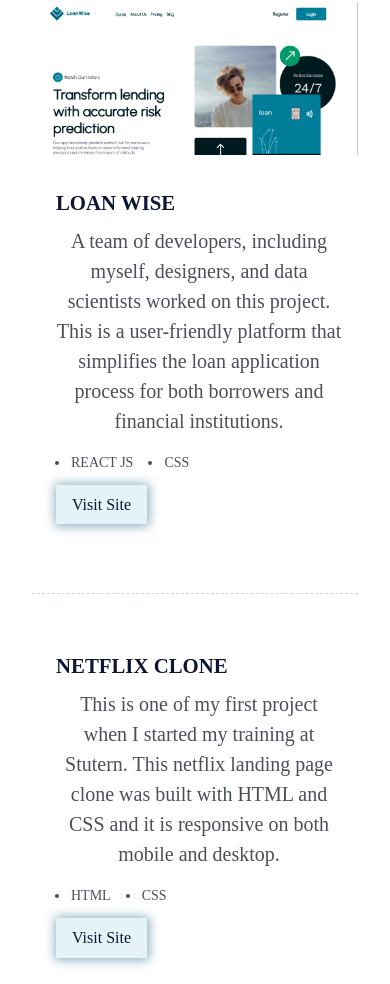
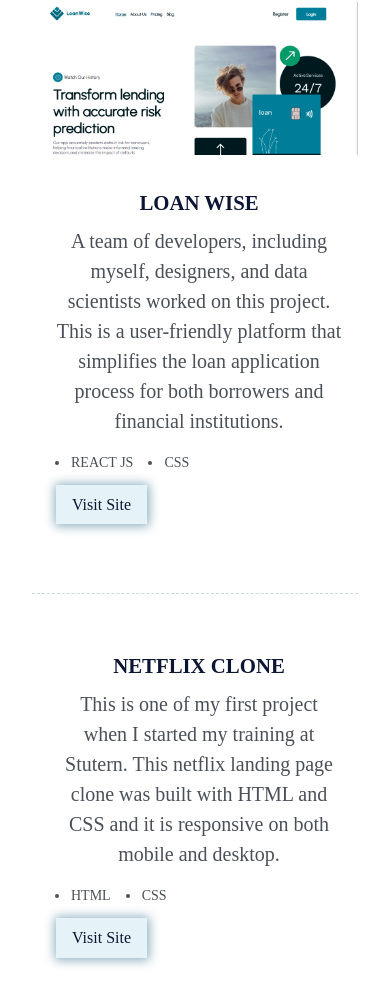
Before and after one commit to MiriamOkpalaeke/Portfolio, a React (Create React App) app: page / in a window 390 px wide. Shown: the part 1283-2267 px from the top of the page. Built offline with nearby package versions, Linux system fonts and the light colour scheme.

Commit message:
scroll-bar

```diff
--- a/src/Styles/Projects.css
+++ b/src/Styles/Projects.css
@@ -147,7 +147,6 @@
   scroll-snap-type: x mandatory;
   gap: 5px;
   flex-direction: row;
-
   scroll-behavior: smooth;
   -webkit-overflow-scrolling: touch;
 
@@ -156,7 +155,7 @@
   scroll-snap-type: mandatory;
   */
 }
-.slides::-webkit-scrollbar {
+/* .slides::-webkit-scrollbar {
   width: 10px;
   height: 8px;
 }
@@ -166,7 +165,7 @@
 }
 .slides::-webkit-scrollbar-track {
   background: transparent;
-}
+} */
 .slides > div {
   scroll-snap-align: start;
   flex-shrink: 0;
@@ -225,5 +224,6 @@
   }
   .project-heading {
     font-size: 1.3rem;
+    text-align: center;
   }
 }
```
